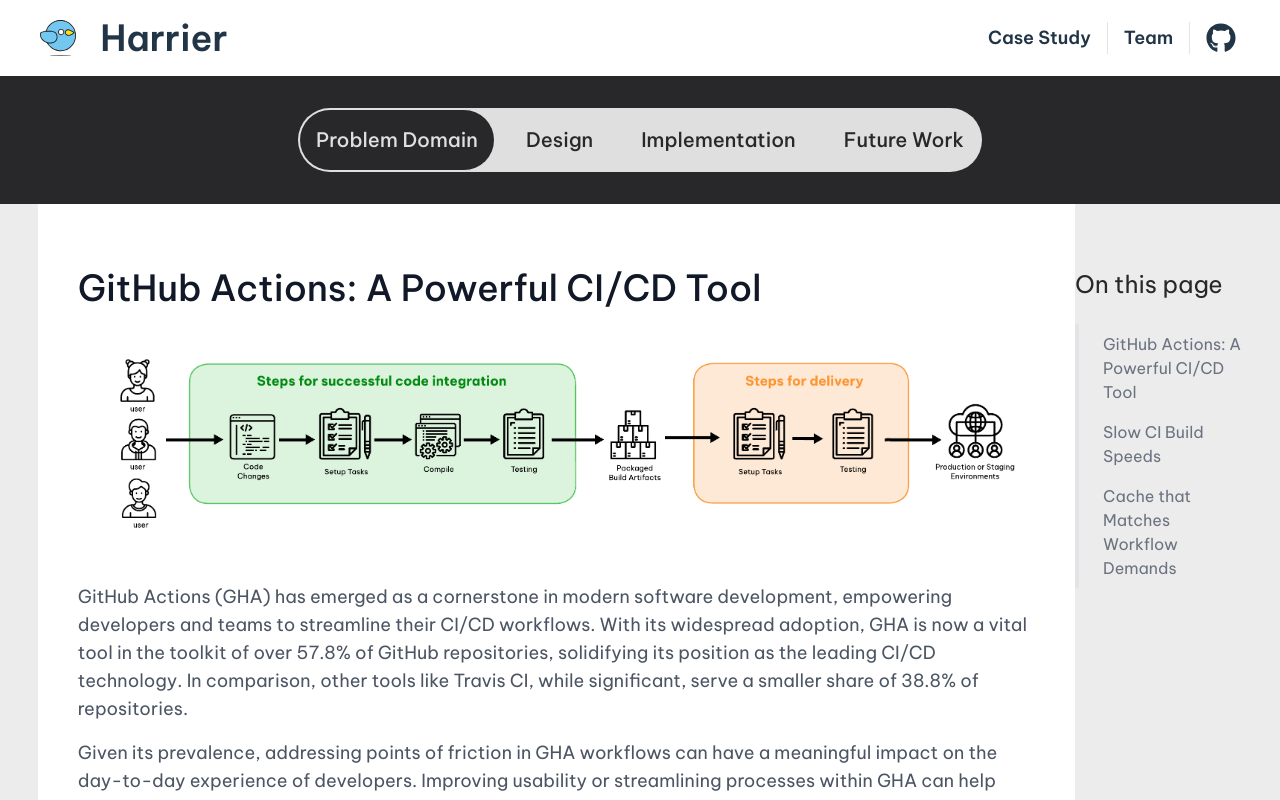
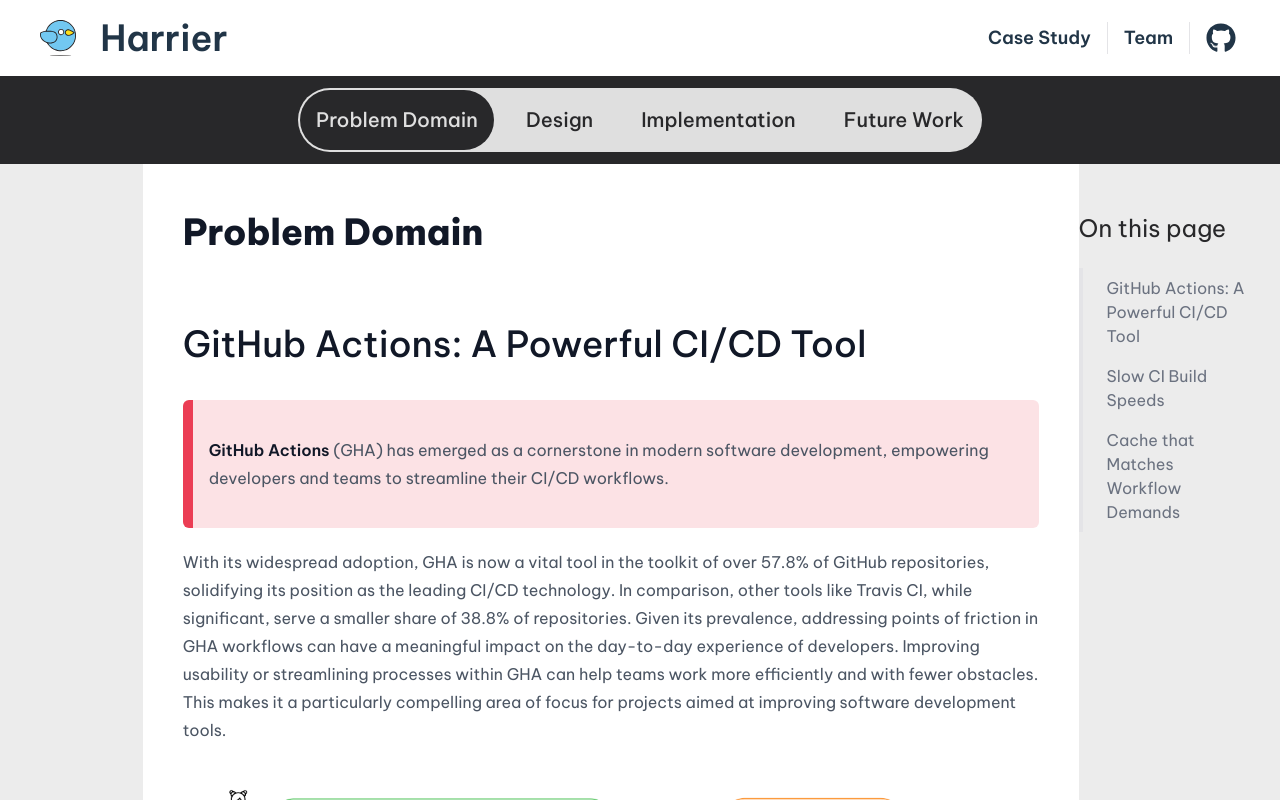
Before and after one commit to 2408-capstone-team5/harrier-site, a React (Vite) app: page /case-study in a window 1280 px wide. Shown: the top 800 px of the page. Built offline with nearby package versions, Linux system fonts and the light colour scheme.

Commit message:
fix: case study layout left margin was not rendering when min viewport innerWidth was reached

```diff
--- a/src/assets/content/design.md
+++ b/src/assets/content/design.md
@@ -1,15 +1,14 @@
 # Design
 
-
-The design of a 3rd-party supported DIY option for leveraging cache in GHA workflows involved two major pieces of work:
-
-- Provision and configure an alternative GHA runner infrastructure with a built-in persistent cache store
-- Minimize the time and knowledge investment required by the user to deploy and integrate the solution into existing GHA workflows
-
-For development purposes, the design focused on Node.js project workflows.
-
-- Node is the most common language on GH, making it the biggest ROI for the first pilot
-- The language we are most familiar with \- quick prototyping and testing of concepts
+> #### Overview
+>
+> The design of a 3rd-party supported DIY option for leveraging cache in GHA workflows involved two major pieces of work:
+>
+> - **Provision and configure an alternative GHA runner infrastructure with a built-in persistent cache store**
+> - Minimize the time and knowledge investment required by the user to deploy and integrate the solution into existing GHA workflows
+>   For development purposes, the design focused on Node.js project workflows.
+> - Node is the most common language on GH, making it the biggest ROI for the first pilot
+> - The language we are most familiar with \- quick prototyping and testing of concepts
 
 ## Alternative Runner Infrastructure
 
--- a/src/assets/content/problem-domain.md
+++ b/src/assets/content/problem-domain.md
@@ -2,11 +2,14 @@
 
 ## GitHub Actions: A Powerful CI/CD Tool
 
+> **GitHub Actions** (GHA) has emerged as a cornerstone in modern software development, empowering developers and teams to streamline their CI/CD workflows.
+
+With its widespread adoption, GHA is now a vital tool in the toolkit of over 57.8% of GitHub repositories, solidifying its position as the leading CI/CD technology. In comparison, other tools like Travis CI, while significant, serve a smaller share of 38.8% of repositories.
+Given its prevalence, addressing points of friction in GHA workflows can have a meaningful impact on the day-to-day experience of developers. Improving usability or streamlining processes within GHA can help teams work more efficiently and with fewer obstacles. This makes it a particularly compelling area of focus for projects aimed at improving software development tools.
+
+![B](src/assets/ci-cd-steps-boxes.png)
 ![CI CD Steps Boxes](src/assets/ci-cd-steps-boxes.png)
-
-GitHub Actions (GHA) has emerged as a cornerstone in modern software development, empowering developers and teams to streamline their CI/CD workflows. With its widespread adoption, GHA is now a vital tool in the toolkit of over 57.8% of GitHub repositories, solidifying its position as the leading CI/CD technology. In comparison, other tools like Travis CI, while significant, serve a smaller share of 38.8% of repositories.
-
-Given its prevalence, addressing points of friction in GHA workflows can have a meaningful impact on the day-to-day experience of developers. Improving usability or streamlining processes within GHA can help teams work more efficiently and with fewer obstacles. This makes it a particularly compelling area of focus for projects aimed at improving software development tools.
+![A](src/assets/ci-cd-steps-boxes-no-icon.png)
 
 ### CI/CD and DevOps: The Backbone of Modern Software Development
 
--- a/src/components/MarkdownRenderer.tsx
+++ b/src/components/MarkdownRenderer.tsx
@@ -121,18 +121,12 @@
       return null;
     },
     blockquote: (props) => (
-      <div className="prose-blockquote rounded-md border-l-8 border-primary bg-primary/35 p-4 text-gray-700">
+      <div className="rounded-md border-l-[10px] border-draculared bg-draculared/15 p-4 text-gray-700">
         {props.children}
       </div>
     ),
-    img: ({ ...props }) => (
-      <img className="blockquote:img max-w-full rounded-md" {...props} />
-    ),
-    p: (props) => (
-      <p className="mb-4 mt-4 text-lg font-normal text-gray-600">
-        {props.children}
-      </p>
-    ),
+    img: ({ ...props }) => <img className="max-w-full rounded-md" {...props} />,
+    p: (props) => <p className="l text-gray-600">{props.children}</p>,
     cite: (props) => <cite>{props.children}</cite>,
     ul: (props) => (
       <ul className="mb-4 list-disc space-y-2 pl-6">{props.children}</ul>
--- a/src/components/TopNavBar.tsx
+++ b/src/components/TopNavBar.tsx
@@ -5,17 +5,10 @@
 // import { Button } from "@/components/ui/button";
 import { FaGithub } from "react-icons/fa";
 import HisHoliness from "@/assets/harrier-big-blue-shadow.svg";
-import { useViewportWidth } from "@/hooks/useViewportWidth";
 
 export const TopNavBar = () => {
-  const viewportWideEnough = useViewportWidth();
-  //   const navigate = useNavigate();
   return (
-    <header
-      className={`sticky top-0 z-50 w-full transition-transform duration-500 ${
-        viewportWideEnough ? "translate-y-0" : "-translate-y-full"
-      } ease-[cubic-bezier(0.68, -0.55, 0.27, 1.55)]`}
-    >
+    <header className={`sticky top-0 z-50 w-full`}>
       <div className="flex items-center justify-between bg-quaternary px-7">
         <Link to="/">
           <img
@@ -45,16 +38,16 @@
           <Link to="https://github.com/2408-capstone-team5/harrier-self-hosted-runner">
             <FaGithub size="30px" />
           </Link>
-          {/* <Separator
-            orientation="vertical"
-            className="mx-2 h-4 border-l border-quinary"
-          /> */}
-          {/* <Link to="/get-started" className="hover:text-senary">
-            Get Started
-          </Link> */}
         </div>
       </div>
-      {/* <Separator className="border-t border-quinary" /> */}
     </header>
   );
 };
+
+
+// import { useViewportWidth } from "@/hooks/useViewportWidth";
+  //   const viewportWideEnough = useViewportWidth();
+  //   const navigate = useNavigate();
+  /* transition-transform duration-500 ${
+        viewportWideEnough ? "translate-y-0" : "-translate-y-full"
+      } ease-[cubic-bezier(0.68, -0.55, 0.27, 1.55)] */
--- a/src/components/pages/CaseStudyHomePage.tsx
+++ b/src/components/pages/CaseStudyHomePage.tsx
@@ -13,10 +13,10 @@
 
   return (
     <>
-      <div className="sticky top-[76px] z-50 mx-auto flex bg-tertiary">
+      <div className="sticky top-[76px] z-10 mx-auto flex bg-tertiary">
         <nav
           id="case-study-page-nav"
-          className={`sticky top-16 mx-auto flex w-fit justify-center py-8 ${viewportWideEnough ? "" : "hidden"}`}
+          className={`sticky top-16 mx-auto flex w-fit justify-center py-3 ${viewportWideEnough ? "" : "hidden"}`}
         >
           <div className="flex flex-row gap-4 rounded-full bg-quaternary/85 p-0.5">
             {chapters?.map((chapter, idx) => {
@@ -39,13 +39,13 @@
         </nav>
       </div>
 
-      <div className="flex">
+      <div className="top-[152px] flex">
         <div
-          className={`flex-1 ${viewportWideEnough ? "hidden lg:flex lg:flex-[2] xl:flex-[3]" : "hidden"}`}
+          className={`flex-[10] ${viewportWideEnough ? "" : "hidden"}`}
         ></div>
         <main
           id="case-study-content"
-          className="flex-[76] flex-row bg-quaternary p-10 pt-16"
+          className="flex-[60] flex-row bg-quaternary p-10 pt-12"
         >
           <article>
             <CaseStudyPage
@@ -57,7 +57,7 @@
           </article>
         </main>
         <nav
-          className={`flex-[15] ${viewportWideEnough ? "" : "hidden"} sticky top-[140px] pr-4 pt-16`}
+          className={`flex-[13] ${viewportWideEnough ? "" : "hidden"} sticky top-[140px] pr-4 pt-12`}
           id="on-this-page"
         >
           <h3 className="mb-6 text-2xl font-normal text-tertiary">
--- a/src/components/pages/HomePage.tsx
+++ b/src/components/pages/HomePage.tsx
@@ -1,7 +1,7 @@
 import { useNavigate } from "react-router-dom";
 import { Button } from "@/components/ui/button";
 // import { Separator } from "@/components/ui/separator";
-// import HarrierBW from "@/assets/harrier-big-white.svg";
+import HarrierBW from "@/assets/harrier-big-white.svg";
 import HarrierColor from "@/assets/harrier-big-blue-shadow.svg";
 import GHALogo from "@/assets/GitHub Actions.png";
 // import AWSLogo from "@/assets/AWS.png";
@@ -75,7 +75,6 @@
             >
               GitHub Actions
             </a>
-            {/* <span className="underline underline-offset-4">GitHub Actions</span> */}
           </p>
           <Button
             onClick={() => navigate("/case-study")}
@@ -86,16 +85,8 @@
           </Button>
         </div>
       </div>
-      {/* <div className="flex h-[36rem] flex-col justify-end bg-quaternary">
-        <span>hi</span>
-        <img src={AWSLogo} alt="AWS Logo" className="m-4 h-80 w-auto" />
-      </div> */}
       <div className="flex h-[36rem] items-center justify-around bg-quaternary">
-        <img
-          src={GHALogo}
-          alt="GitHub Actions Logo"
-          className="h-80 w-auto"
-        />
+        <img src={GHALogo} alt="GitHub Actions Logo" className="h-80 w-auto" />
         <img
           src={HarrierColor}
           alt="Harrier Blue Logo"
@@ -106,16 +97,13 @@
         <h3 className="mb-8 text-3xl font-semibold text-tertiary">
           Meet the Team
         </h3>
-        {/* <Separator
-          orientation="horizontal"
-          className="my-2 w-20 border-l-4 border-primary"
-        /> */}
+
         <div className="grid grid-cols-1 gap-8 md:grid-cols-2 xl:grid-cols-4">
           {team.map((member) => (
             <TeamMember member={member} key={member.name} />
           ))}
         </div>
-        {/* <img src={HarrierBW} alt="GitHub Actions" className="m-4 h-64 w-auto" /> */}
+        <img src={HarrierBW} alt="GitHub Actions" className="m-4 h-64 w-auto" />
       </div>
     </>
   );
--- a/src/hooks/useViewportWidth.ts
+++ b/src/hooks/useViewportWidth.ts
@@ -1,6 +1,6 @@
 import { useState, useEffect } from "react";
 
-export const useViewportWidth = (threshold = 999) => {
+export const useViewportWidth = (threshold = 1200) => {
   const [isViewportWide, setIsViewportWide] = useState(
     window.innerWidth > threshold,
   );
--- a/src/providers/CaseStudyContentProvider.tsx
+++ b/src/providers/CaseStudyContentProvider.tsx
@@ -57,9 +57,9 @@
             ? tagsMatch[1].split(", ").map((tag) => tag.trim())
             : [];
         };
-        const removeH1Headers = (md: string): string => {
-          return md.replace(/^#\s+.*$/gm, "").trim();
-        };
+        // const removeH1Headers = (md: string): string => {
+        //   return md.replace(/^#\s+.*$/gm, "").trim();
+        // };
 
         let contentIndex = 0;
         setChapters(
@@ -67,7 +67,7 @@
             if (curr.level === "1") {
               accum.push({
                 name: curr.name,
-                content: removeH1Headers(chapterContent[contentIndex]),
+                content: chapterContent[contentIndex], //  removeH1Headers(chapterContent[contentIndex]),
                 tags: extractTags(chapterContent[contentIndex]),
                 subheaders: [],
               });
```
Also changed, not shown: src/assets/ci-cd-steps-boxes-no-icon.png (added), src/assets/ci-cd-steps-boxes.png.
